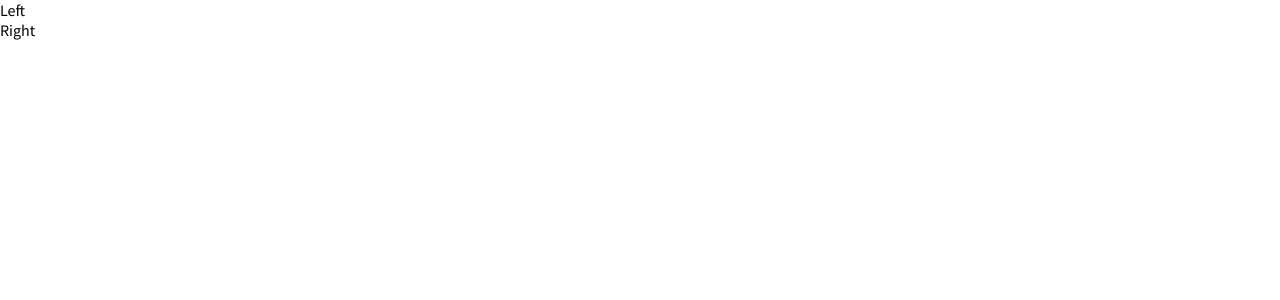
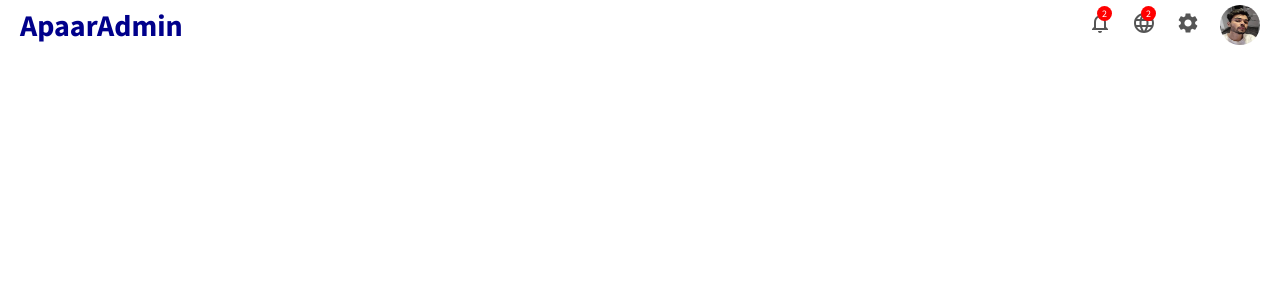
Before and after one commit to apaardahal/admin_panel, a React (Create React App) app: page / in a window 1280 px wide. Shown: the top 300 px of the page. Built offline with nearby package versions, Linux system fonts and the light colour scheme.

Commit message:
Topbar completed

```diff
--- a/src/components/topbar/Topbar.jsx
+++ b/src/components/topbar/Topbar.jsx
@@ -1,15 +1,27 @@
 import React from 'react'
 import './topbar.css'
+import { NotificationsNone, Language, Settings} from '@material-ui/icons'
 
 export default function Topbar() {
     return (
         <div className = "topbar">
             <div className = "topbarWrapper">
                 <div className = "topLeft">
-                    Left
+                   <span className = "logo">ApaarAdmin</span>
                 </div>
                 <div className = "topRight">
-                    Right
+                    <div className = "topbarIconContainer">
+                            <NotificationsNone/>
+                            <span className = "topIconBadge">2</span>
+                    </div>
+                    <div className = "topbarIconContainer">
+                            <Language/>
+                            <span className = "topIconBadge">2</span>
+                    </div>
+                    <div className = "topbarIconContainer">
+                            <Settings/>
+                    </div>
+                    <img src = "/assets/apaar.jpg" className = "topAvatar"/>
                 </div>
             </div>
         </div>
--- a/src/components/topbar/topbar.css
+++ b/src/components/topbar/topbar.css
@@ -0,0 +1,57 @@
+.topbar{
+    width: 100%;
+    height: 50px;
+    background-color: white;
+    position: sticky;
+    top: 0;
+    z-index: 999;
+}
+
+.topbarWrapper{
+    height: 100%;
+    padding: 0px 20px;
+    display: flex;
+    align-items: center;
+    justify-content: space-between;
+}
+
+.logo{
+    font-weight: bold;
+    font-size: 30px;
+    color: darkblue;
+    cursor: pointer;
+}
+
+.topRight{
+    display: flex;
+    align-items: center;
+}
+
+.topbarIconContainer{
+    position: relative;
+    cursor: pointer;
+    margin-right: 20px;
+    color:#555 ;
+}
+
+.topIconBadge{
+    width: 15px;
+    height: 15px;
+    position: absolute;
+    top: -5px;
+    right: 0px;
+    background-color: red;
+    color: white;
+    border-radius: 50%;
+    display: flex;
+    align-items: center;
+    justify-content: center;
+    font-size: 10px;
+}
+
+.topAvatar{
+    width: 40px;
+    height: 40px;
+    border-radius: 50%;
+    cursor: pointer;
+}
```
Also changed, not shown: public/assets/apaar.jpg (added).
